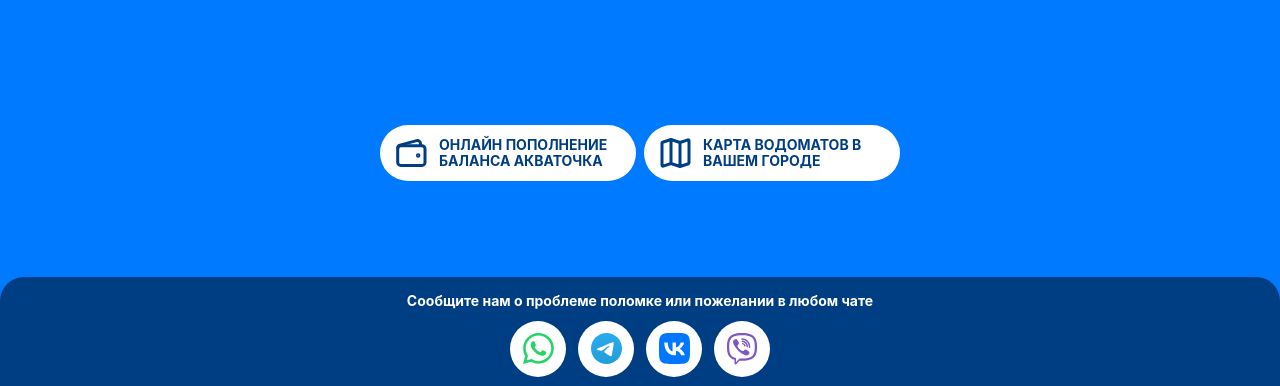
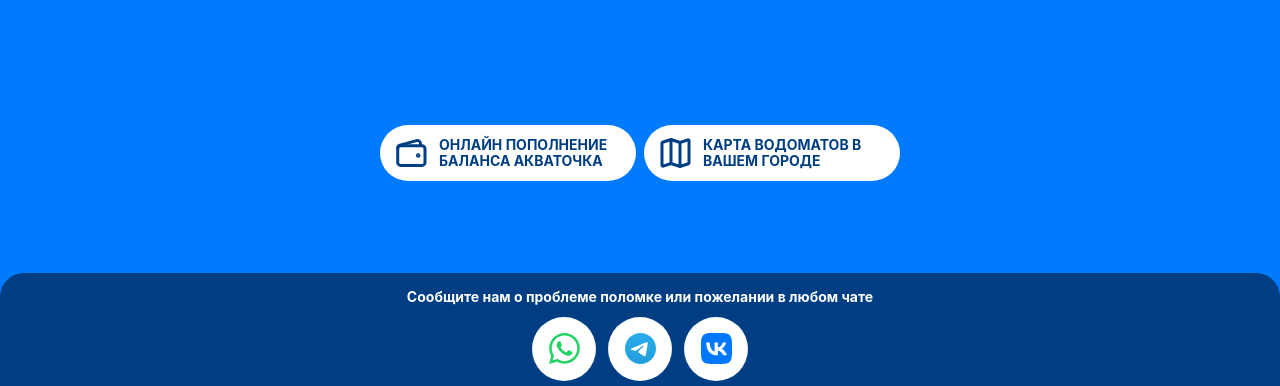
Before and after one commit to HAES-Studio/aqua-tocka-front, a website built with Vite: page index.html in a window 1280 px wide. Shown: the part 231-617 px from the top of the page. Built offline with nearby package versions, Linux system fonts and the light colour scheme.

Commit message:
init git

```diff
--- a/index.html
+++ b/index.html
@@ -15,7 +15,7 @@
         <h2 class="text-xl mb-3">Чистая вода не значит дорого</h2>
 
         <div class="flex-1 flex justify-center items-center gap-2 w-full flex-wrap mt-[10%]">
-          <a class="transition bg-white w-64 px-4 py-3 rounded-full text-[#003E83] leading-4 text-left hover:bg-blue-200">
+          <a href="https://akvatochka.com/akeypay" class=" transition bg-white w-64 px-4 py-3 rounded-full text-[#003E83] leading-4 text-left hover:bg-blue-200">
             <div class="flex gap-3 uppercase text-sm leading-4">
               <img class="stroke-amber-50" src="/wallet.svg" alt="">Онлайн Пополнение Баланса акваточка
             </div>
@@ -31,10 +31,10 @@
       <footer class="flex-auto bg-[#003E83] pt-4 rounded-t-3xl px-4">
         <p class="text-sm  leading-4 mb-3">Сообщите нам о проблеме поломке или пожелании в любом чате</p>
         <div class="flex flex-row justify-center gap-3 mb-3">
-          <a href="https://wa.me/79201991919?text=Здравствуйте" class="block bg-white rounded-full h-14 w-14 transition hover:bg-blue-200"><img class="mx-auto my-3" src="/WhatsUp.svg" alt=""></a>
-          <a href="https://t.me/Akvatochka_bot" class="bg-white rounded-full h-14 w-14 transition hover:bg-blue-200"><img class="mx-auto my-3" src="/tg.svg" alt=""></a>
-          <a href="" class="bg-white rounded-full h-14 w-14 transition hover:bg-blue-200"><img class="mx-auto my-3" src="/vk.svg" alt=""></a>
-          <a class="bg-white rounded-full h-14 w-14 transition hover:bg-blue-200"><img class="mx-auto my-[9px] h-[36px]" src="/viber.svg" alt=""></a>
+          <a href="https://wa.me/79201991919?text=Здравствуйте" class="block bg-white rounded-full h-16 w-16 transition hover:bg-blue-200"><img class="mx-auto my-4" src="/WhatsUp.svg" alt=""></a>
+          <a href="https://t.me/Akvatochka_bot" class="bg-white rounded-full h-16 w-16 transition hover:bg-blue-200"><img class="mx-auto my-4" src="/tg.svg" alt=""></a>
+          <a href="" class="bg-white rounded-full h-16 w-16 transition hover:bg-blue-200"><img class="mx-auto my-4" src="/vk.svg" alt=""></a>
+<!--          <a class="bg-white rounded-full h-14 w-14 transition hover:bg-blue-200"><img class="mx-auto my-[9px] h-[36px]" src="/viber.svg" alt=""></a>-->
         </div>
         <h3>телефон поддержки клиентов</h3>
         <a class="phone text-3xl underline transition hover:text-blue-200" href="tel:+78002018971">8 (800) 201-89-71</a>
```
